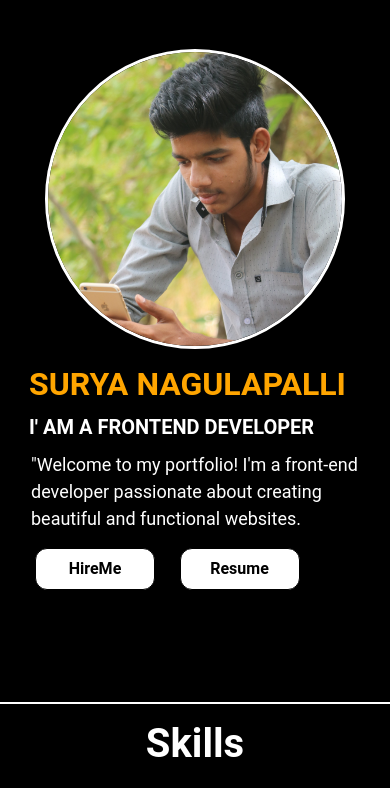
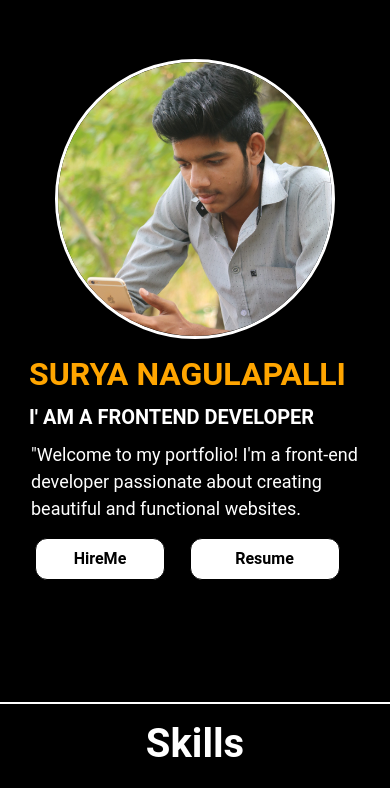
Before and after one commit to SuryaNagulapalli/Myportfolio-, a plain HTML site: page index.html in a window 390 px wide. Shown: the part 56-844 px from the top of the page. Drawn offline with nearby package versions, Linux system fonts and the light colour scheme.

Commit message:
Update style.css

```diff
--- a/style.css
+++ b/style.css
@@ -87,8 +87,8 @@
 @media screen and (max-width:476px){
     .image
     {
-        height: 300px;
-        width: 300px;
+        height: 280px;
+        width: 280px;
         border-radius: 50%;
         border: 3px;
         border-color:white;
@@ -101,7 +101,7 @@
     .button-hire
 {
     background-color: white;
-    width: 120px;
+    width: 130px;
     border: 1px solid black;
     color: black;
     border-radius: 12px;
@@ -115,7 +115,7 @@
 .button
 {
     background-color: white;
-    width: 120px;
+    width: 150px;
     border: 1px solid black;
     color: black;
     border-radius: 12px;
```
